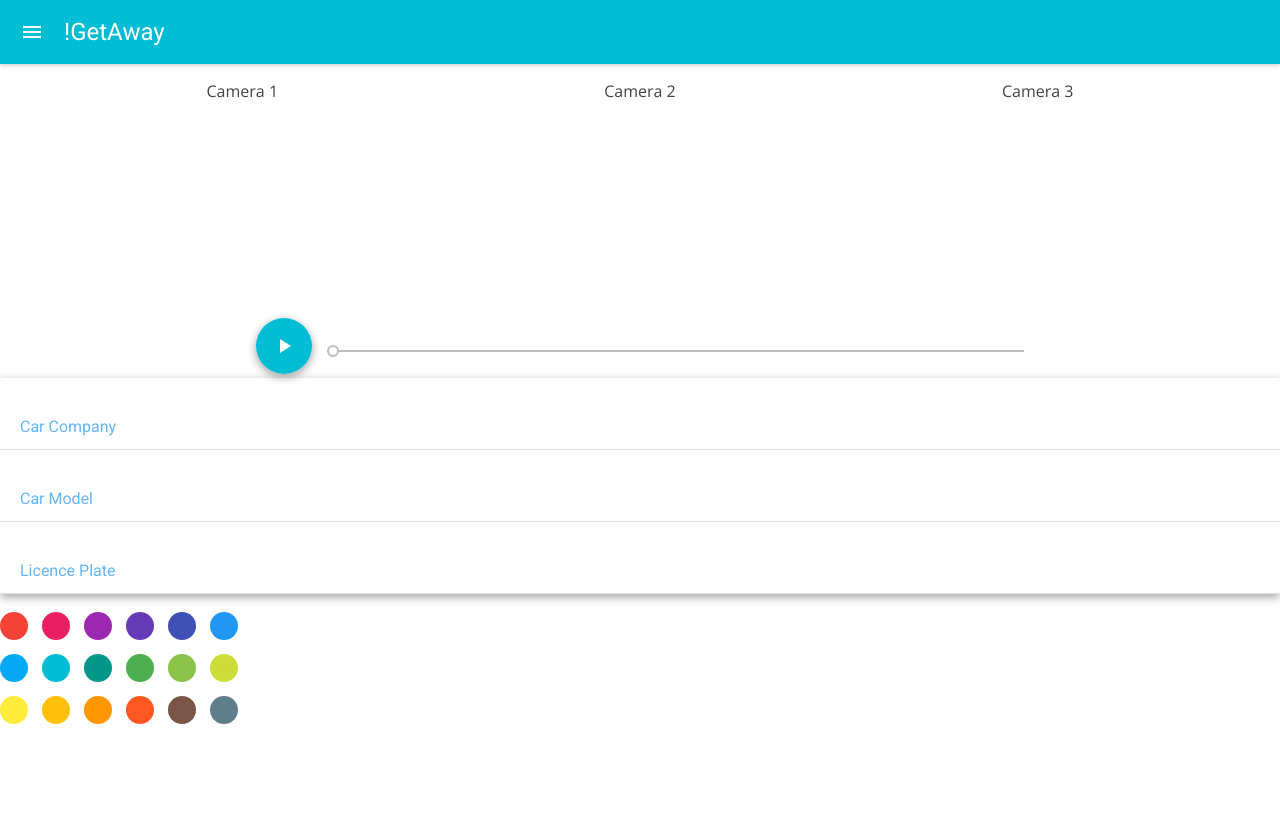
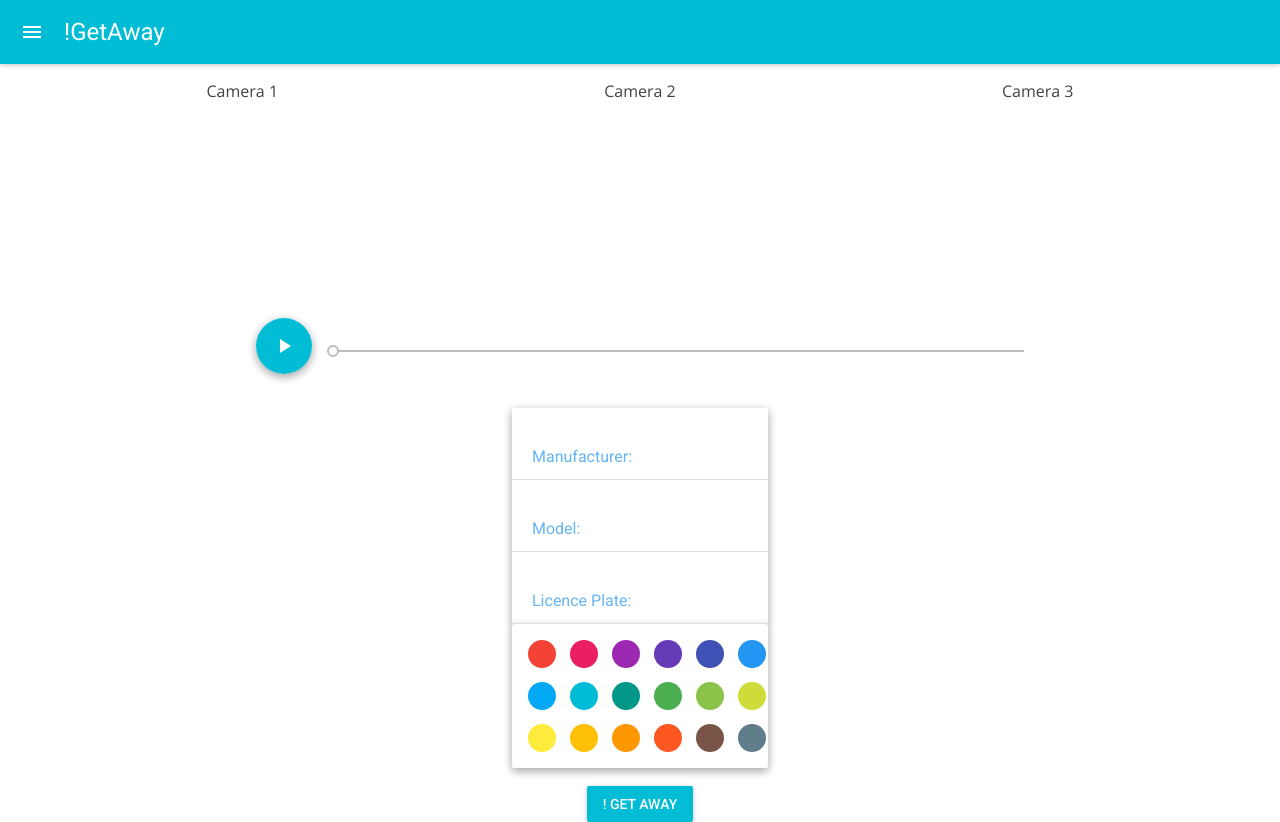
Before and after one commit to LordZamy/notgetaway-frontend, a React (Create React App) app: page / in a window 1280 px wide. Before the commit the page ends 800 px from the top, so only its background shows below. Built offline with nearby package versions, Linux system fonts and the light colour scheme.

Commit message:
actually comit

```diff
--- a/src/App.js
+++ b/src/App.js
@@ -2,7 +2,7 @@ import React, { Component } from 'react';
 import ReactDOM from 'react-dom';
 import AppBar from 'material-ui/AppBar';
 import TextField from './TextFieldForm.js'
-import ColorPicker from './ColorPicker.js';
+import Button from './Button.js'
 
 
 import StreamContainer from './StreamContainer';
@@ -20,7 +20,7 @@ class App extends Component {
         <StreamContainer />
         <TextField/>
         <br/>
-        <ColorPicker/>
+        <Button/>
       </div>
     );
   }
--- /dev/null
+++ b/src/Button.js
@@ -0,0 +1,11 @@
+import React from 'react';
+import RaisedButton from 'material-ui/RaisedButton';
+
+
+const Button = () => (
+  <div className="button div-form">
+    <RaisedButton label="! GET AWAY" primary={true} />
+  </div>
+);
+
+export default Button;
--- a/src/ColorPicker.js
+++ b/src/ColorPicker.js
@@ -6,7 +6,7 @@ class ColorPicker extends React.Component {
 
   render(){
       return(
-        <div>
+        <div style={{padding:'1em'}}>
             <CirclePicker/>
         </div>
       )
--- a/src/TextFieldForm.js
+++ b/src/TextFieldForm.js
@@ -2,7 +2,10 @@ import React from 'react';
 import Divider from 'material-ui/Divider';
 import Paper from 'material-ui/Paper';
 import TextField from 'material-ui/TextField';
+import ColorPicker from './ColorPicker.js';
 import {lightBlue300, blue300, lightGreen400} from 'material-ui/styles/colors';
+import AutoComplete from 'material-ui/AutoComplete';
+import MenuItem from 'material-ui/MenuItem';
 
 
 
@@ -19,19 +22,45 @@ const styles = {
   textInputStyle: {
     marginLeft:20,
     color: lightGreen400,
+
   }
 };
 
+const dataSource = [
+  {
+    text: 'Prius',
+    value: (
+      <MenuItem
+        primaryText="Toyota"
+        secondaryText="Prius"
+      />
+    ),
+  },
+  {
+    text: 'text-value2',
+    value: (
+      <MenuItem
+        primaryText="text-value2"
+        secondaryText="&#9786;"
+      />
+    ),
+  },
+];
 
 const TextFieldForm = () => (
-  <Paper zDepth={2}>
-    <TextField  inputStyle={styles.textInputStyle} hintText="Toyota" hintStyle={styles.hintStyle} floatingLabelText="Car Company" floatingLabelStyle={styles.floatingLabelStyle} fullWidth={false} underlineShow={false} />
-    <Divider />
-    <TextField inputStyle={styles.textInputStyle} hintText="Prius" hintStyle={styles.hintStyle} floatingLabelText="Car Model" floatingLabelStyle={styles.floatingLabelStyle} fullWidth={false} underlineShow={false} />
-    <Divider />
-    <TextField inputStyle={styles.textInputStyle} hintText="LT0 1243" hintStyle={styles.hintStyle} floatingLabelText="Licence Plate" floatingLabelStyle={styles.floatingLabelStyle} fullWidth={false} underlineShow={false} />
-    <Divider />
-  </Paper>
+  <div className="div-form">
+    <Paper zDepth={2} className="form-container">
+      <TextField inputStyle={styles.textInputStyle} hintText="Toyota" hintStyle={styles.hintStyle} floatingLabelText="Manufacturer:" floatingLabelStyle={styles.floatingLabelStyle} maxLength={38} fullWidth={true} underlineShow={false} />
+      <Divider />
+      <TextField inputStyle={styles.textInputStyle} hintText="Prius" hintStyle={styles.hintStyle} floatingLabelText="Model:" floatingLabelStyle={styles.floatingLabelStyle} maxLength={38} fullWidth={true} underlineShow={false} />
+      <Divider />
+      <TextField inputStyle={styles.textInputStyle} hintText="LT0 1243" hintStyle={styles.hintStyle} floatingLabelText="Licence Plate:" floatingLabelStyle={styles.floatingLabelStyle} maxLength={38} fullWidth={true} underlineShow={false} />
+      <Divider />
+    </Paper>
+    <Paper zDepth={2} className="form-container">
+      <ColorPicker/>
+    </Paper>
+  </div>
 );
 
 export default TextFieldForm;
--- a/src/index.css
+++ b/src/index.css
@@ -28,6 +28,20 @@ body {
   text-align: center;
 }
 
-.TextFieldForm {
-  background-color: black;
+.form-container {
+  text-align: center;
+  width: 100%;
+  display: flex;
+  flex-direction: column;
+  flex-wrap: wrap;
+  justify-content: center;
 }
+
+.div-form {
+  padding-left: 40%;
+  padding-right: 40%;
+}
+
+.button {
+  text-align: center;
+}
```
Also changed, not shown: 1 other file (tests, documents, lock files or other folders).
